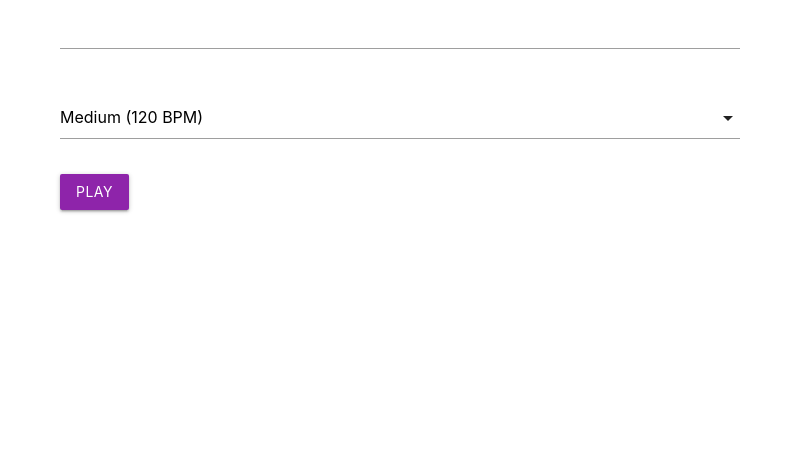
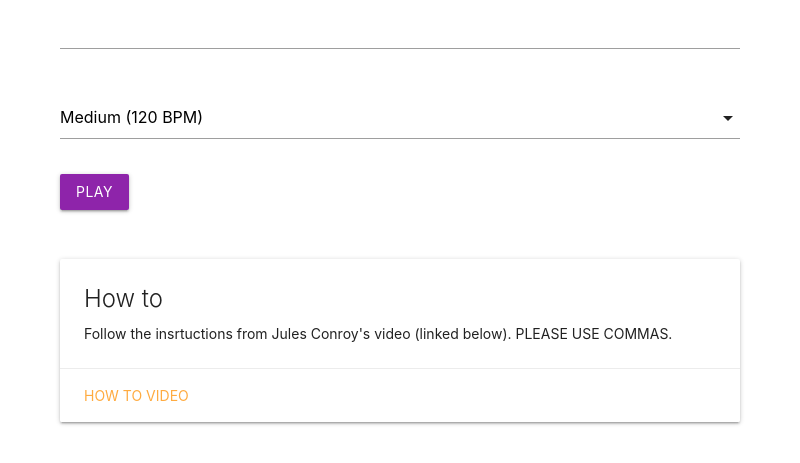
Before and after one commit to xoko14/doorbell-helper, an Electron app: page index.html in a window 800 px wide. Shown: the part 71-534 px from the top of the page. Drawn offline with nearby package versions, Linux system fonts and the light colour scheme.

Commit message:
fully functional

```diff
--- a/index.html
+++ b/index.html
@@ -12,7 +12,7 @@
 <body>
     <nav>
         <div class="nav-wrapper light-blue darken-3">
-            <a href="#" class="brand-logo center">Doorbell Player</a>
+            <a class="brand-logo center">Doorbell Player</a>
         </div>
     </nav>
 
@@ -36,6 +36,17 @@
         <div class="col s12">
             <a class="waves-effect waves-light btn purple darken-1" id="toneButton" onclick="playCode();">PLAY</a>
         </div>
+        <br>
+        <br>
+        <div class="card" style="width: 100%;">
+            <div class="card-content">
+                <span class="card-title">How to</span>
+                <p>Follow the insrtuctions from Jules Conroy's video (linked below). PLEASE USE COMMAS.</p>
+            </div>
+            <div class="card-action">
+                <a onclick="const { shell } = require('electron'); shell.openExternal('https://youtu.be/RXWSx0mg1TA');">How to video</a>
+            </div>
+        </div>
 
         <script>
             document.addEventListener('DOMContentLoaded', function () {
--- a/main.js
+++ b/main.js
@@ -7,7 +7,8 @@ function createWindow () {
     height: 600,
     webPreferences: {
       nodeIntegration: true
-    }
+    },
+    icon: __dirname + '/icon.ico'
   })
 
   win.loadFile('index.html')
--- a/package.json
+++ b/package.json
@@ -26,7 +26,9 @@
   },
   "config": {
     "forge": {
-      "packagerConfig": {},
+      "packagerConfig": {
+        "icon": "ic_launcher.ico"
+      },
       "makers": [
         {
           "name": "@electron-forge/maker-squirrel",
```
Also changed, not shown: icon.ico (added), icon.png (added).
